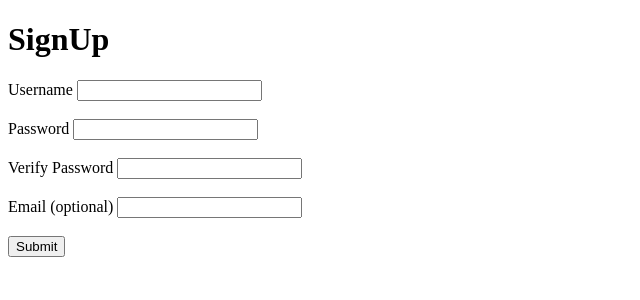
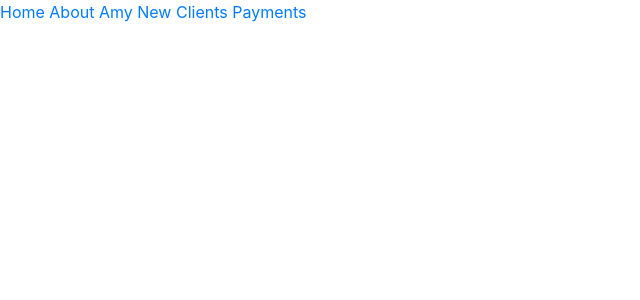
Before and after one commit to abdunls/pilates-website, a Flask app: template templates/new_client.html in a window 1280 px wide. Shown: the top 300 px of the page, without its empty margins (0-640 px from the left). Run offline with Flask 2, Linux system fonts and the light colour scheme; the template is opened without the code that fills it: most values are stand-ins (such as "Sample title", 1, 10 or a date in 2020); some libraries are stand-ins or nearby versions.

Commit message:
Added more html files. Attempting to get jinja to work

```diff
--- a/main.py
+++ b/main.py
@@ -1,4 +1,4 @@
-from flask import Flask
+from flask import Flask, render_template
 
 app = Flask(__name__)
 app.config['DEBUG'] = True
@@ -7,16 +7,20 @@ app.config['DEBUG'] = True
 # homepage
 @app.route("/")
 def index():
-    return
+    return "test"
 
 # about page
-@app.route("/about", methods=["POST"])
+@app.route("/about", methods=["GET"])
 def about():
-    return
+    return render_template("about.html")
 
 # new client intake form
 @app.route("/new_client", methods=["POST", "GET"])
 def new_client():
-    return
+    return render_template("new_client.html")
+
+@app.route("/new_client1", methods=["POST"])
+def thanks():
+    return "Thank you, " + name + "!"
 
 app.run()
--- a/templates/about.html
+++ b/templates/about.html
@@ -1,3 +1,4 @@
+
 <!DOCTYPE html>
 <html lang="en">
 <head>
@@ -5,13 +6,13 @@
     <meta name="viewport" content="width=device-width, initial-scale=1.0">
     <meta http-equiv="X-UA-Compatible" content="ie=edge">
     <title>Pilates Plus with Amy</title>
-    <link rel="stylesheet" href="style.css">
+    <link rel="stylesheet" type= "text/css" href="{{ url_for('static', filename='styles/style.css') }}">
 </head>
 <body>
         <div class="card">
                 <div class="profile">
                     <div class="profile-pic">
-                        <img src="images/headshot1.png" alt="Headshot">
+                        <img src="images/headshot.png" alt="Headshot">
                     </div>
                 </div>
                 <div class="info">
--- /dev/null
+++ b/templates/base.html
@@ -0,0 +1,25 @@
+<!DOCTYPE html>
+<html>
+    <head>
+        <link rel="stylesheet" href="https://stackpath.bootstrapcdn.com/bootstrap/4.3.1/css/bootstrap.min.css" integrity="sha384-ggOyR0iXCbMQv3Xipma34MD+dH/1fQ784/j6cY/iJTQUOhcWr7x9JvoRxT2MZw1T" crossorigin="anonymous">
+        <title>{{title}}</title>
+        <style type="text/css">
+            .error {
+                color: red;
+            }
+        </style>
+    </head>
+    <body>
+        <div class="topnav">
+                <a href="/">Home</a>
+                <a href="/about">About Amy</a>
+                <a href="/new_client">New Clients</a>
+                <a href="/payment">Payments</a>
+            </div>
+    </body>
+
+    <script src="https://code.jquery.com/jquery-3.3.1.slim.min.js" integrity="sha384-q8i/X+965DzO0rT7abK41JStQIAqVgRVzpbzo5smXKp4YfRvH+8abtTE1Pi6jizo" crossorigin="anonymous"></script>
+    <script src="https://cdnjs.cloudflare.com/ajax/libs/popper.js/1.14.7/umd/popper.min.js" integrity="sha384-UO2eT0CpHqdSJQ6hJty5KVphtPhzWj9WO1clHTMGa3JDZwrnQq4sF86dIHNDz0W1" crossorigin="anonymous"></script>
+    <script src="https://stackpath.bootstrapcdn.com/bootstrap/4.3.1/js/bootstrap.min.js" integrity="sha384-JjSmVgyd0p3pXB1rRibZUAYoIIy6OrQ6VrjIEaFf/nJGzIxFDsf4x0xIM+B07jRM" crossorigin="anonymous"></script>
+
+</html>
--- a/templates/index.html
+++ b/templates/index.html
@@ -0,0 +1 @@
+{% extends "base.html" %}
--- a/templates/new_client.html
+++ b/templates/new_client.html
@@ -1,24 +1,15 @@
-<!DOCTYPE html>
-<html>
-    <head>
-        <title>New Client Intake Form</title>
-        <style type="text/css">
-            .error {
-                color: red;
-            }
-        </style>
-    </head>
-    <body>
+{% extends "base.html" %}
 
+{% block content %}
 
-        <form action="/signup" id="form" method="POST">
-            <h1>SignUp</h1>
-            <label for="username">Username</label>
-            <input type="text" name="username" id="username" value="" >
-
+        <form action="/new_client" id="form" method="POST">
+            <h1>Name</h1>
+            <label for="name">Name</label>
+            <input type="text" name="name" id="name" value="" >
 
             <br></br>
 
+            <!-- change all the following based on info given to me by Amy  -->
             <label for="password">Password</label>
             <input type="password" name="password" id="password" value="" required>
 
@@ -36,5 +27,6 @@
             <button type="submit">Submit</button>
         </form>
 
-    </body>
-</html>
+
+
+{% endblock %}
--- a/templates/images/style.css
+++ b/templates/static/styles/style.css
@@ -1,4 +1,4 @@
-ody {
+body {
     background-color: #c484f8;
 }
 
```
Also changed, not shown: templates/images/headshot.png (added).
